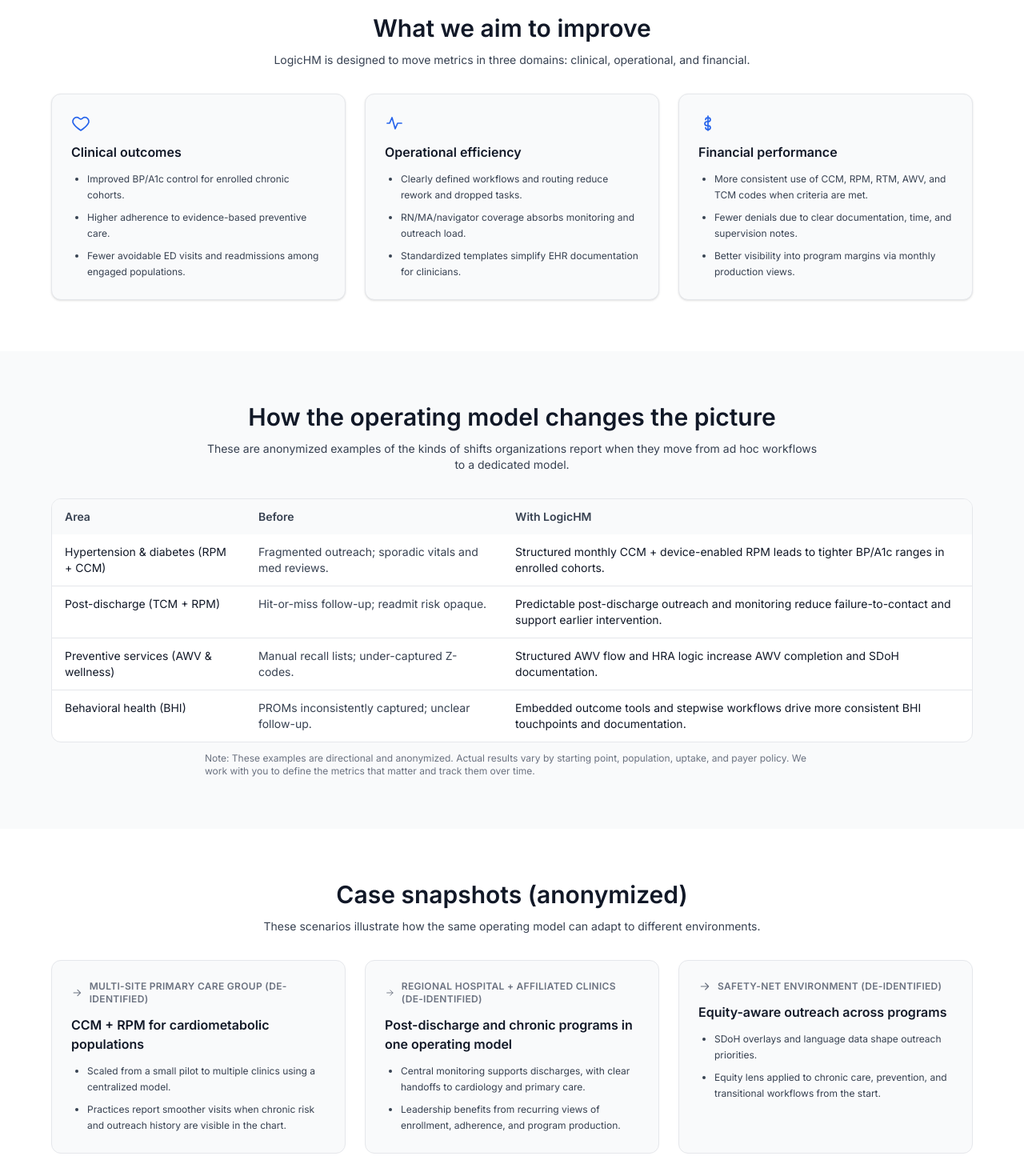
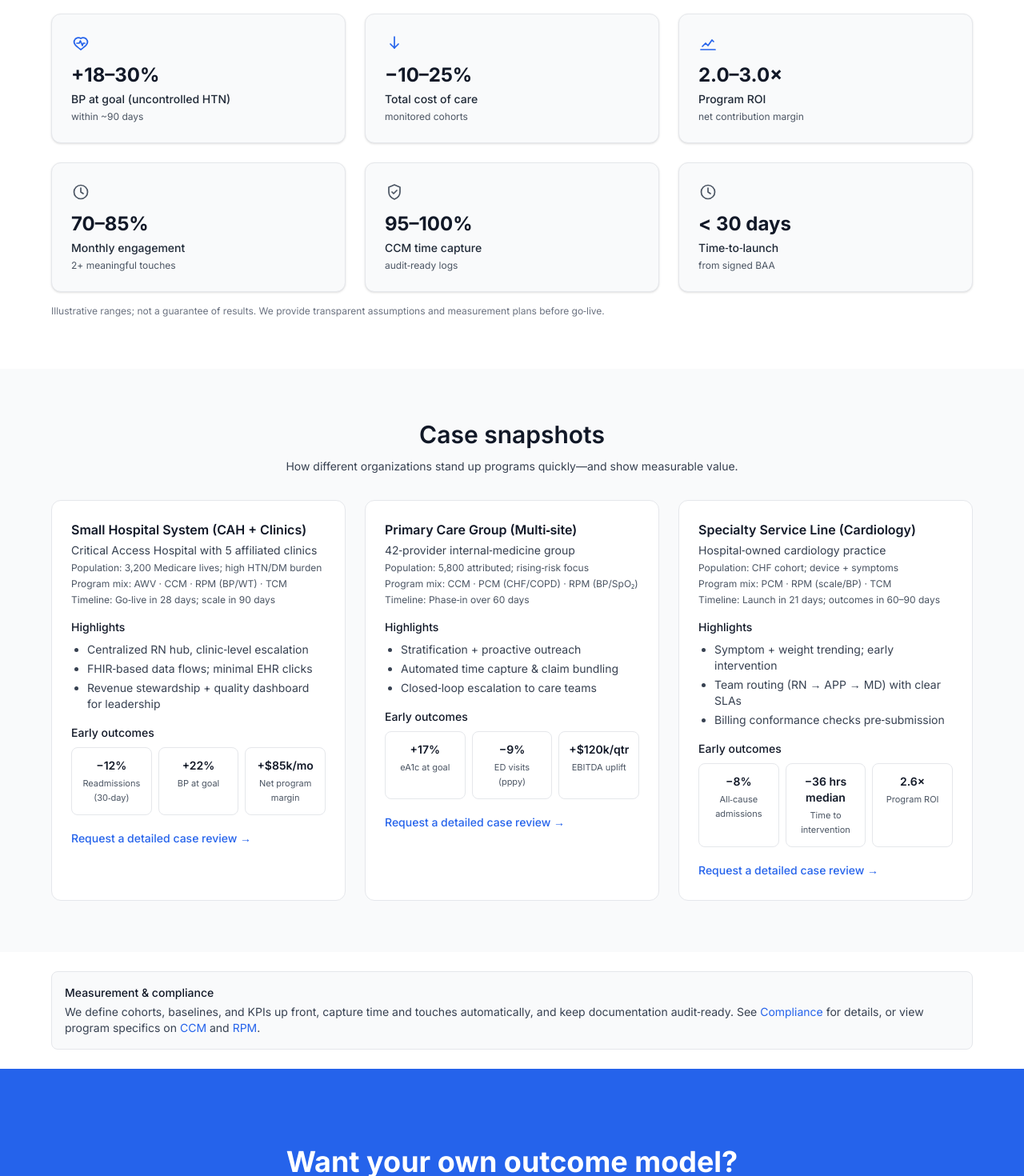
Before and after one commit to bryan-porter/logic-health-site-c, a Next.js app: page /results in a window 1280 px wide. Shown: the part 420-1890 px from the top of the page at 80% size. Built offline with nearby package versions, Linux system fonts and the light colour scheme.

Commit message:
Rebuild Results page with enhanced metrics, case snapshots, and cross-links

```diff
--- a/app/results/page.tsx
+++ b/app/results/page.tsx
@@ -1,151 +1,176 @@
 import type { Metadata } from "next";
+import Link from "next/link";
 import { Container } from "@/components/ui/Container";
 import { CTA } from "@/components/sections/CTA";
 
 export const metadata: Metadata = {
-  title: "Results | Logic Health Management",
+  title: "Results & Outcomes | Logic Health Management",
   description:
-    "Examples of how LogicHM's CCM, RPM, RTM, TCM, CHI/PIN, and TEAMs programs impact clinical outcomes, operations, and financial performance.",
+    "Clinical impact and financial lift backed by audit-ready documentation. Explore benchmarks and case snapshots for practices and small hospitals.",
 };
 
-// Inline icons to avoid external deps
-function HeartIcon(props: React.SVGProps<SVGSVGElement>) {
+// ---------- Inline icons (no external deps) ----------
+function ArrowDownIcon(props: React.SVGProps<SVGSVGElement>) {
   return (
     <svg viewBox="0 0 24 24" fill="none" aria-hidden {...props}>
-      <path
-        d="M12 21s-6.5-4.2-9-8.2C1 10 2 6.5 5 5a4.5 4.5 0 0 1 5.3 1.3L12 7l1.7-.7A4.5 4.5 0 0 1 19 5c3 1.5 4 5 2 7.8-2.5 4-9 8.2-9 8.2z"
-        stroke="currentColor"
-        strokeWidth={1.7}
-        strokeLinecap="round"
-        strokeLinejoin="round"
-      />
+      <path d="M12 4v14" stroke="currentColor" strokeWidth={1.7} strokeLinecap="round" />
+      <path d="M7 13l5 5 5-5" stroke="currentColor" strokeWidth={1.7} strokeLinecap="round" strokeLinejoin="round" />
     </svg>
   );
 }
 
-function ActivityIcon(props: React.SVGProps<SVGSVGElement>) {
+function ChartUpIcon(props: React.SVGProps<SVGSVGElement>) {
   return (
     <svg viewBox="0 0 24 24" fill="none" aria-hidden {...props}>
-      <path
-        d="M3 12h3l3-7 4 14 3-7h5"
-        stroke="currentColor"
-        strokeWidth={1.7}
-        strokeLinecap="round"
-        strokeLinejoin="round"
-      />
+      <path d="M3 20h18" stroke="currentColor" strokeWidth={1.7} strokeLinecap="round" />
+      <path d="M5 16l4-4 3 3 5-7 2 2" stroke="currentColor" strokeWidth={1.7} strokeLinecap="round" strokeLinejoin="round" />
     </svg>
   );
 }
 
-function DollarIcon(props: React.SVGProps<SVGSVGElement>) {
+function HeartPulseIcon(props: React.SVGProps<SVGSVGElement>) {
   return (
     <svg viewBox="0 0 24 24" fill="none" aria-hidden {...props}>
-      <path
-        d="M12 3v18M9 7.5C9 6.1 10.3 5 12 5c1.7 0 3 1.1 3 2.5S13.7 10 12 10h-1c-1.7 0-3 1.1-3 2.5S9.3 15 11 15h1c1.7 0 3 1.1 3 2.5S13.7 20 12 20c-1.7 0-3-1.1-3-2.5"
-        stroke="currentColor"
-        strokeWidth={1.7}
-        strokeLinecap="round"
-        strokeLinejoin="round"
-      />
+      <path d="M20 8.5A5.5 5.5 0 0 0 12 6a5.5 5.5 0 0 0-8 2.5C2 12.5 6.5 16 12 20c5.5-4 10-7.5 8-11.5Z" stroke="currentColor" strokeWidth={1.7} />
+      <path d="M7 12h3l1.5-3 2.5 6 1-3H17" stroke="currentColor" strokeWidth={1.7} strokeLinecap="round" strokeLinejoin="round" />
     </svg>
   );
 }
 
-function ArrowIcon(props: React.SVGProps<SVGSVGElement>) {
+function ClockIcon(props: React.SVGProps<SVGSVGElement>) {
   return (
     <svg viewBox="0 0 24 24" fill="none" aria-hidden {...props}>
-      <path
-        d="M5 12h14M13 6l6 6-6 6"
-        stroke="currentColor"
-        strokeWidth={1.7}
-        strokeLinecap="round"
-        strokeLinejoin="round"
-      />
+      <circle cx="12" cy="12" r="8.5" stroke="currentColor" strokeWidth={1.7} />
+      <path d="M12 7v5l3 2" stroke="currentColor" strokeWidth={1.7} strokeLinecap="round" strokeLinejoin="round" />
     </svg>
   );
 }
 
+function ShieldIcon(props: React.SVGProps<SVGSVGElement>) {
+  return (
+    <svg viewBox="0 0 24 24" fill="none" aria-hidden {...props}>
+      <path d="M12 3l7 3v6c0 5-3.5 7.5-7 9-3.5-1.5-7-4-7-9V6l7-3Z" stroke="currentColor" strokeWidth={1.7} strokeLinejoin="round" />
+      <path d="M9 12l2 2 4-4" stroke="currentColor" strokeWidth={1.7} strokeLinecap="round" strokeLinejoin="round" />
+    </svg>
+  );
+}
+
+// ---------- Types ----------
+type Metric = {
+  label: string;
+  value: string;
+  sublabel?: string;
+  Icon: (props: React.SVGProps<SVGSVGElement>) => JSX.Element;
+  tone?: "good" | "neutral";
+};
+
+type CaseSnap = {
+  title: string;
+  org: string;
+  population: string;
+  programMix: string[];
+  timeline: string;
+  highlights: string[];
+  outcomes: { label: string; value: string }[];
+};
+
+// ---------- Page ----------
 export default function ResultsPage() {
-  const domains = [
+  const metrics: Metric[] = [
     {
-      title: "Clinical outcomes",
-      Icon: HeartIcon,
-      bullets: [
-        "Improved BP/A1c control for enrolled chronic cohorts.",
-        "Higher adherence to evidence-based preventive care.",
-        "Fewer avoidable ED visits and readmissions among engaged populations.",
+      label: "BP at goal (uncontrolled HTN)",
+      value: "+18–30%",
+      sublabel: "within ~90 days",
+      Icon: HeartPulseIcon,
+      tone: "good",
+    },
+    {
+      label: "Total cost of care",
+      value: "−10–25%",
+      sublabel: "monitored cohorts",
+      Icon: ArrowDownIcon,
+      tone: "good",
+    },
+    {
+      label: "Program ROI",
+      value: "2.0–3.0×",
+      sublabel: "net contribution margin",
+      Icon: ChartUpIcon,
+      tone: "good",
+    },
+    {
+      label: "Monthly engagement",
+      value: "70–85%",
+      sublabel: "2+ meaningful touches",
+      Icon: ClockIcon,
+      tone: "neutral",
+    },
+    {
+      label: "CCM time capture",
+      value: "95–100%",
+      sublabel: "audit‑ready logs",
+      Icon: ShieldIcon,
+      tone: "neutral",
+    },
+    {
+      label: "Time‑to‑launch",
+      value: "< 30 days",
+      sublabel: "from signed BAA",
+      Icon: ClockIcon,
+      tone: "neutral",
+    },
+  ];
+
+  const cases: CaseSnap[] = [
+    {
+      title: "Small Hospital System (CAH + Clinics)",
+      org: "Critical Access Hospital with 5 affiliated clinics",
+      population: "3,200 Medicare lives; high HTN/DM burden",
+      programMix: ["AWV", "CCM", "RPM (BP/WT)", "TCM"],
+      timeline: "Go‑live in 28 days; scale in 90 days",
+      highlights: [
+        "Centralized RN hub, clinic‑level escalation",
+        "FHIR‑based data flows; minimal EHR clicks",
+        "Revenue stewardship + quality dashboard for leadership",
+      ],
+      outcomes: [
+        { label: "Readmissions (30‑day)", value: "−12%" },
+        { label: "BP at goal", value: "+22%" },
+        { label: "Net program margin", value: "+$85k/mo" },
       ],
     },
     {
-      title: "Operational efficiency",
-      Icon: ActivityIcon,
-      bullets: [
-        "Clearly defined workflows and routing reduce rework and dropped tasks.",
-        "RN/MA/navigator coverage absorbs monitoring and outreach load.",
-        "Standardized templates simplify EHR documentation for clinicians.",
+      title: "Primary Care Group (Multi‑site)",
+      org: "42‑provider internal‑medicine group",
+      population: "5,800 attributed; rising‑risk focus",
+      programMix: ["CCM", "PCM (CHF/COPD)", "RPM (BP/SpO₂)"],
+      timeline: "Phase‑in over 60 days",
+      highlights: [
+        "Stratification + proactive outreach",
+        "Automated time capture & claim bundling",
+        "Closed‑loop escalation to care teams",
+      ],
+      outcomes: [
+        { label: "eA1c at goal", value: "+17%" },
+        { label: "ED visits (pppy)", value: "−9%" },
+        { label: "EBITDA uplift", value: "+$120k/qtr" },
       ],
     },
     {
-      title: "Financial performance",
-      Icon: DollarIcon,
-      bullets: [
-        "More consistent use of CCM, RPM, RTM, AWV, and TCM codes when criteria are met.",
-        "Fewer denials due to clear documentation, time, and supervision notes.",
-        "Better visibility into program margins via monthly production views.",
+      title: "Specialty Service Line (Cardiology)",
+      org: "Hospital‑owned cardiology practice",
+      population: "CHF cohort; device + symptoms",
+      programMix: ["PCM", "RPM (scale/BP)", "TCM"],
+      timeline: "Launch in 21 days; outcomes in 60–90 days",
+      highlights: [
+        "Symptom + weight trending; early intervention",
+        "Team routing (RN → APP → MD) with clear SLAs",
+        "Billing conformance checks pre‑submission",
       ],
-    },
-  ];
-
-  const matrix = [
-    {
-      dimension: "Hypertension & diabetes (RPM + CCM)",
-      baseline: "Fragmented outreach; sporadic vitals and med reviews.",
-      withLogicHM:
-        "Structured monthly CCM + device-enabled RPM leads to tighter BP/A1c ranges in enrolled cohorts.",
-    },
-    {
-      dimension: "Post-discharge (TCM + RPM)",
-      baseline: "Hit-or-miss follow-up; readmit risk opaque.",
-      withLogicHM:
-        "Predictable post-discharge outreach and monitoring reduce failure-to-contact and support earlier intervention.",
-    },
-    {
-      dimension: "Preventive services (AWV & wellness)",
-      baseline: "Manual recall lists; under-captured Z-codes.",
-      withLogicHM:
-        "Structured AWV flow and HRA logic increase AWV completion and SDoH documentation.",
-    },
-    {
-      dimension: "Behavioral health (BHI)",
-      baseline: "PROMs inconsistently captured; unclear follow-up.",
-      withLogicHM:
-        "Embedded outcome tools and stepwise workflows drive more consistent BHI touchpoints and documentation.",
-    },
-  ];
-
-  const cases = [
-    {
-      label: "Multi-site primary care group (de-identified)",
-      summary: "CCM + RPM for cardiometabolic populations",
-      details: [
-        "Scaled from a small pilot to multiple clinics using a centralized model.",
-        "Practices report smoother visits when chronic risk and outreach history are visible in the chart.",
-      ],
-    },
-    {
-      label: "Regional hospital + affiliated clinics (de-identified)",
-      summary: "Post-discharge and chronic programs in one operating model",
-      details: [
-        "Central monitoring supports discharges, with clear handoffs to cardiology and primary care.",
-        "Leadership benefits from recurring views of enrollment, adherence, and program production.",
-      ],
-    },
-    {
-      label: "Safety-net environment (de-identified)",
-      summary: "Equity-aware outreach across programs",
-      details: [
-        "SDoH overlays and language data shape outreach priorities.",
-        "Equity lens applied to chronic care, prevention, and transitional workflows from the start.",
+      outcomes: [
+        { label: "All‑cause admissions", value: "−8%" },
+        { label: "Time to intervention", value: "−36 hrs median" },
+        { label: "Program ROI", value: "2.6×" },
       ],
     },
   ];
@@ -157,125 +182,139 @@ export default function ResultsPage() {
         <Container>
           <div className="mx-auto max-w-3xl text-center">
             <h1 className="text-4xl font-bold tracking-tight text-neutral-900 md:text-5xl">
-              Results
+              Outcomes & Results
             </h1>
             <p className="mt-4 text-lg text-neutral-700">
-              Outcomes depend on your population, payer mix, and goals—but the pattern is consistent:
-              clearer workflows, more reliable programs, and measurable progress on quality and margins.
+              Clinical impact and financial lift—documented, defensible, and designed for boards, CFOs, and compliance.
+            </p>
+            <p className="mt-2 text-sm text-neutral-600">
+              Benchmarks below reflect common ranges reported across programs; your environment will drive actuals.
             </p>
           </div>
         </Container>
       </section>
 
-      {/* Outcome domains */}
+      {/* Outcome metrics */}
       <section className="bg-white py-12 md:py-16">
         <Container>
-          <div className="mx-auto max-w-3xl text-center">
-            <h2 className="text-2xl font-semibold text-neutral-900 md:text-3xl">
-              What we aim to improve
-            </h2>
-            <p className="mt-3 text-sm text-neutral-700">
-              LogicHM is designed to move metrics in three domains: clinical, operational, and financial.
+          <div className="mx-auto max-w-6xl">
+            <div className="grid grid-cols-1 gap-6 sm:grid-cols-2 lg:grid-cols-3">
+              {metrics.map(({ label, value, sublabel, Icon, tone }) => (
+                <article
+                  key={label}
+                  className="relative rounded-xl border border-neutral-200 bg-neutral-50 p-6 shadow-sm"
+                >
+                  <Icon
+                    className={["h-6 w-6", tone === "good" ? "text-primary-600" : "text-neutral-600"].join(" ")}
+                    aria-hidden
+                  />
+                  <div className="mt-3 text-2xl font-bold text-neutral-900">{value}</div>
+                  <div className="mt-1 text-sm font-medium text-neutral-800">{label}</div>
+                  {sublabel ? <p className="mt-1 text-xs text-neutral-600">{sublabel}</p> : null}
+                </article>
+              ))}
+            </div>
+            <p className="mt-4 text-xs text-neutral-500">
+              Illustrative ranges; not a guarantee of results. We provide transparent assumptions and measurement plans before go‑live.
             </p>
           </div>
-          <div className="mx-auto mt-8 grid max-w-6xl grid-cols-1 gap-6 md:grid-cols-3">
-            {domains.map((d) => (
-              <article key={d.title} className="rounded-xl border border-neutral-200 bg-neutral-50 p-6 shadow-sm">
-                <d.Icon className="h-6 w-6 text-primary-600" aria-hidden />
-                <h3 className="mt-3 text-base font-semibold text-neutral-900">{d.title}</h3>
-                <ul className="mt-3 list-disc space-y-2 pl-5 text-xs leading-5 text-neutral-700">
-                  {d.bullets.map((b) => (
-                    <li key={b}>{b}</li>
-                  ))}
-                </ul>
+        </Container>
+      </section>
+
+      {/* Case snapshots */}
+      <section className="bg-neutral-50 py-12 md:py-16">
+        <Container>
+          <div className="mx-auto max-w-3xl text-center">
+            <h2 className="text-2xl font-semibold text-neutral-900 md:text-3xl">Case snapshots</h2>
+            <p className="mt-3 text-sm text-neutral-700">
+              How different organizations stand up programs quickly—and show measurable value.
+            </p>
+          </div>
+
+          <div className="mx-auto mt-8 grid max-w-6xl grid-cols-1 gap-6 lg:grid-cols-3">
+            {cases.map((c) => (
+              <article key={c.title} className="flex flex-col rounded-xl border border-neutral-200 bg-white p-6">
+                <div>
+                  <h3 className="text-base font-semibold text-neutral-900">{c.title}</h3>
+                  <p className="mt-1 text-sm text-neutral-700">{c.org}</p>
+                  <p className="mt-1 text-xs text-neutral-600">Population: {c.population}</p>
+                  <p className="mt-1 text-xs text-neutral-600">Program mix: {c.programMix.join(" · ")}</p>
+                  <p className="mt-1 text-xs text-neutral-600">Timeline: {c.timeline}</p>
+                </div>
+
+                <div className="mt-4">
+                  <h4 className="text-sm font-medium text-neutral-900">Highlights</h4>
+                  <ul className="mt-2 list-disc space-y-1 pl-5 text-sm text-neutral-700">
+                    {c.highlights.map((h) => (
+                      <li key={h}>{h}</li>
+                    ))}
+                  </ul>
+                </div>
+
+                <div className="mt-4">
+                  <h4 className="text-sm font-medium text-neutral-900">Early outcomes</h4>
+                  <div className="mt-2 grid grid-cols-3 gap-2 text-center">
+                    {c.outcomes.map((o) => (
+                      <div key={o.label} className="rounded-lg border border-neutral-200 p-3">
+                        <div className="text-sm font-semibold text-neutral-900">{o.value}</div>
+                        <div className="mt-1 text-[11px] text-neutral-600">{o.label}</div>
+                      </div>
+                    ))}
+                  </div>
+                </div>
+
+                <div className="mt-4">
+                  <Link
+                    href="/contact?topic=case-review"
+                    className="text-sm font-medium text-primary-600 underline-offset-4 hover:underline"
+                  >
+                    Request a detailed case review →
+                  </Link>
+                </div>
               </article>
             ))}
           </div>
         </Container>
       </section>
 
-      {/* Before / after matrix */}
-      <section className="bg-neutral-50 py-12 md:py-16">
+      {/* Compliance note & cross-links */}
+      <section className="bg-white py-6">
         <Container>
-          <div className="mx-auto max-w-3xl text-center">
-            <h2 className="text-2xl font-semibold text-neutral-900 md:text-3xl">
-              How the operating model changes the picture
-            </h2>
-            <p className="mt-3 text-sm text-neutral-700">
-              These are anonymized examples of the kinds of shifts organizations report when they move from ad hoc workflows
-              to a dedicated model.
+          <div className="mx-auto max-w-6xl rounded-lg border border-neutral-200 bg-neutral-50 p-4 text-sm text-neutral-700">
+            <p className="font-medium text-neutral-900">Measurement & compliance</p>
+            <p className="mt-1">
+              We define cohorts, baselines, and KPIs up front, capture time and touches automatically, and keep
+              documentation audit‑ready. See{" "}
+              <Link href="/compliance" className="text-primary-600 underline-offset-4 hover:underline">
+                Compliance
+              </Link>{" "}
+              for details, or view program specifics on{" "}
+              <Link href="/solutions/ccm" className="text-primary-600 underline-offset-4 hover:underline">
+                CCM
+              </Link>{" "}
+              and{" "}
+              <Link href="/solutions/rpm" className="text-primary-600 underline-offset-4 hover:underline">
+                RPM
+              </Link>
+              .
             </p>
-          </div>
-          <div className="mx-auto mt-8 max-w-6xl overflow-x-auto rounded-xl border border-neutral-200 bg-white">
-            <table className="min-w-full text-left text-sm">
-              <thead className="bg-neutral-50">
-                <tr>
-                  <th className="px-4 py-3 font-semibold text-neutral-700">Area</th>
-                  <th className="px-4 py-3 font-semibold text-neutral-700">Before</th>
-                  <th className="px-4 py-3 font-semibold text-neutral-700">With LogicHM</th>
-                </tr>
-              </thead>
-              <tbody className="divide-y divide-neutral-200">
-                {matrix.map((row) => (
-                  <tr key={row.dimension}>
-                    <td className="px-4 py-3 align-top text-neutral-900">{row.dimension}</td>
-                    <td className="px-4 py-3 align-top text-neutral-700">{row.baseline}</td>
-                    <td className="px-4 py-3 align-top text-neutral-900">{row.withLogicHM}</td>
-                  </tr>
-                ))}
-              </tbody>
-            </table>
-          </div>
-          <p className="mx-auto mt-3 max-w-3xl text-xs text-neutral-500">
-            Note: These examples are directional and anonymized. Actual results vary by starting point, population, uptake, and
-            payer policy. We work with you to define the metrics that matter and track them over time.
-          </p>
-        </Container>
-      </section>
-
-      {/* Case snapshots */}
-      <section className="bg-white py-12 md:py-16">
-        <Container>
-          <div className="mx-auto max-w-3xl text-center">
-            <h2 className="text-2xl font-semibold text-neutral-900 md:text-3xl">Case snapshots (anonymized)</h2>
-            <p className="mt-3 text-sm text-neutral-700">
-              These scenarios illustrate how the same operating model can adapt to different environments.
-            </p>
-          </div>
-          <div className="mx-auto mt-8 grid max-w-6xl grid-cols-1 gap-6 md:grid-cols-3">
-            {cases.map((c) => (
-              <article
-                key={c.label}
-                className="flex h-full flex-col rounded-xl border border-neutral-200 bg-neutral-50 p-6 text-sm text-neutral-800"
-              >
-                <div className="flex items-center gap-2 text-xs font-semibold uppercase tracking-wide text-neutral-500">
-                  <ArrowIcon className="h-4 w-4" aria-hidden /> {c.label}
-                </div>
-                <h3 className="mt-3 text-base font-semibold text-neutral-900">{c.summary}</h3>
-                <ul className="mt-3 list-disc space-y-2 pl-5 text-xs leading-5 text-neutral-700">
-                  {c.details.map((d) => (
-                    <li key={d}>{d}</li>
-                  ))}
-                </ul>
-              </article>
-            ))}
           </div>
         </Container>
       </section>
 
       <CTA
-        headline="Want a results & ROI view for your organization?"
-        description="We'll map your panel, programs, and quality goals to a measurable plan and share a board- and compliance-ready summary."
-        buttonText="Request a results review"
-        buttonHref="/contact?topic=results-review"
+        headline="Want your own outcome model?"
+        description="We'll map your population and payer mix, then share a transparent, CFO‑ready projection with milestones."
+        buttonText="Request a custom ROI analysis"
+        buttonHref="/contact?topic=roi-model"
         variant="primary"
       />
 
       <section className="bg-white pb-10">
         <Container>
-          <p className="text-xs text-neutral-500">
-            LogicHM does not guarantee specific outcomes. We recommend defining clear success metrics at the start of any program
-            and reviewing them jointly at regular intervals.
+          <p className="text-[11px] leading-5 text-neutral-500">
+            Notes: Ranges are illustrative and depend on attribution, engagement, payer mix, and baseline performance.
+            We document assumptions, data sources, and methods prior to launch and track against them over time.
           </p>
         </Container>
       </section>
```
